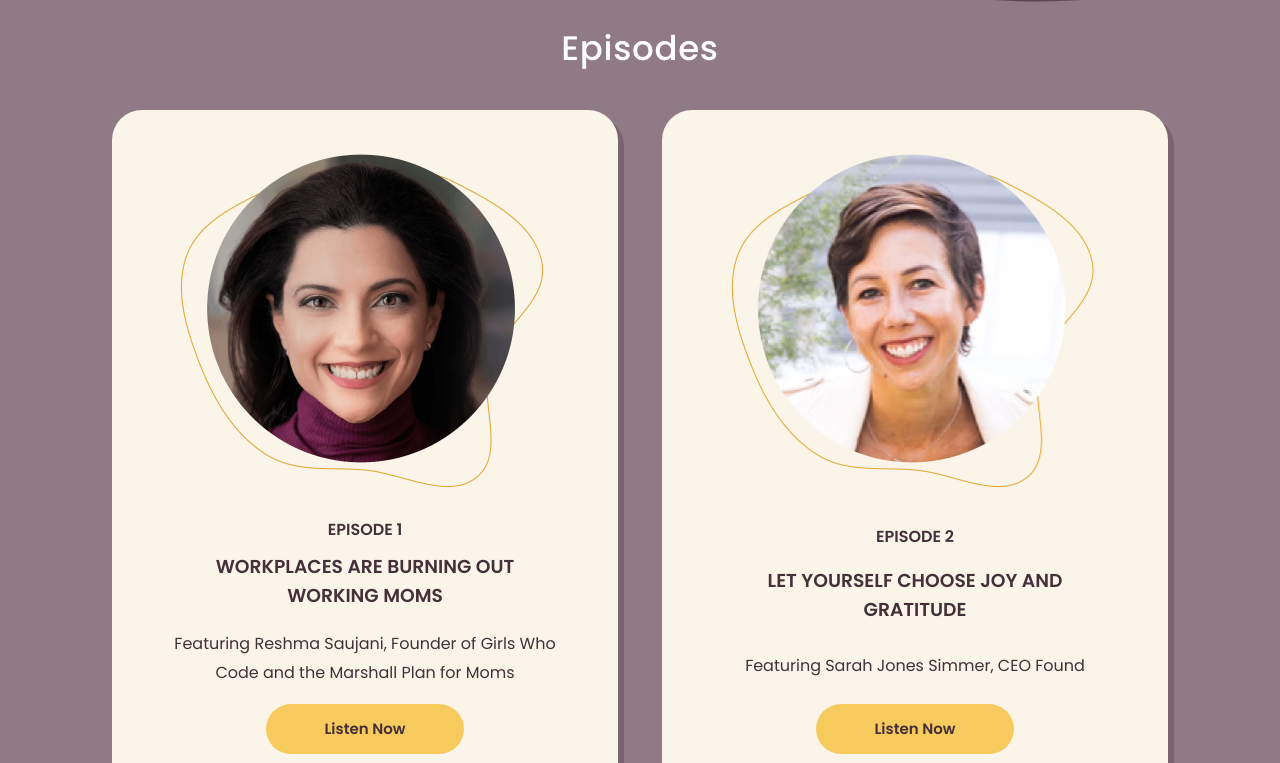
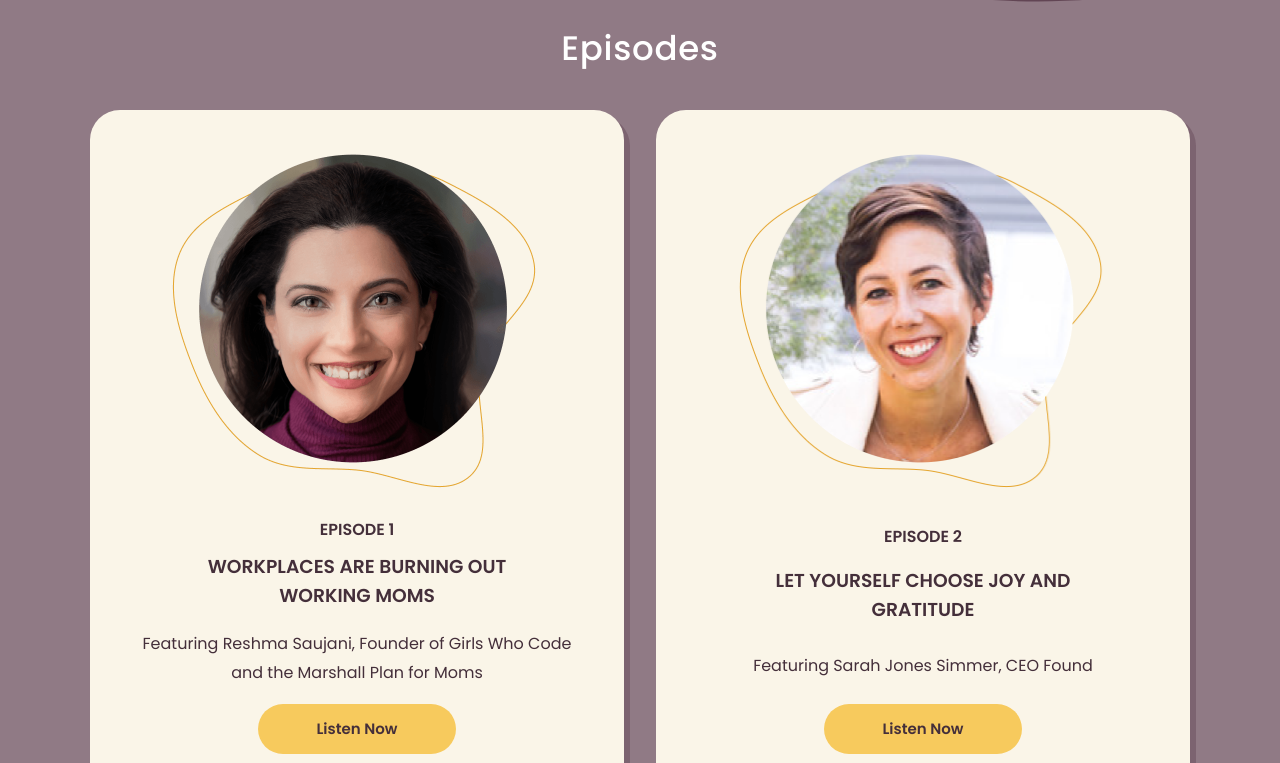
Before and after one commit to chemagaton24/dotTheory-FE, a plain HTML site: page podcast/index.html in a window 1280 px wide. Shown: the part 806-1569 px from the top of the page. Drawn offline with Linux system fonts and the light colour scheme; a web font is replaced by a local one.

Commit message:
FE-998 Incorporate grid for homepage browserpage detail page

```diff
--- a/assets/css/podcast.css
+++ b/assets/css/podcast.css
@@ -90,23 +90,21 @@ header .logo {
   color: #fff;
 }
 .podcast-speakers-block .podcast-speaker-list {
-  display: flex;
-  flex-flow: wrap;
-  justify-content: center;
-  flex-direction: column;
-  gap: 4%;
+  display: grid;
+  grid-template-columns: 1fr;
+  gap: 32px;
   width: 100%;
   max-width: 1100px;
   margin: 0 auto;
   list-style: none;
 
   @media only screen and (min-width: 768px) {
-    flex-direction: row;
+    display: grid;
+    grid-template-columns: 1fr 1fr;
   }
 }
 .podcast-speakers-block .podcast-speaker-list li {
   flex-basis: 46%;
-  margin-bottom: 50px;
 }
 .podcast-speakers-block .podcast-speaker-list li > * {
   height: 100%;
```
Also changed, not shown: assets/css/home.css (+8 -5 lines).
